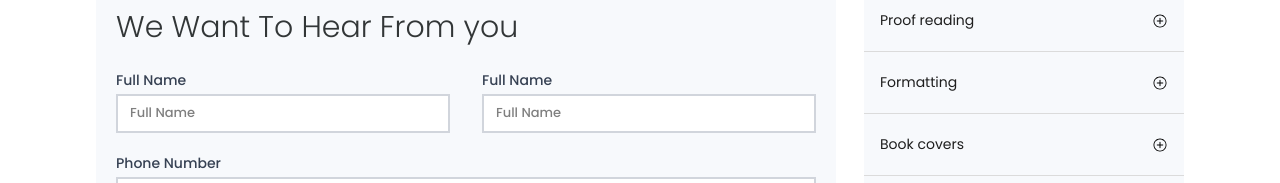
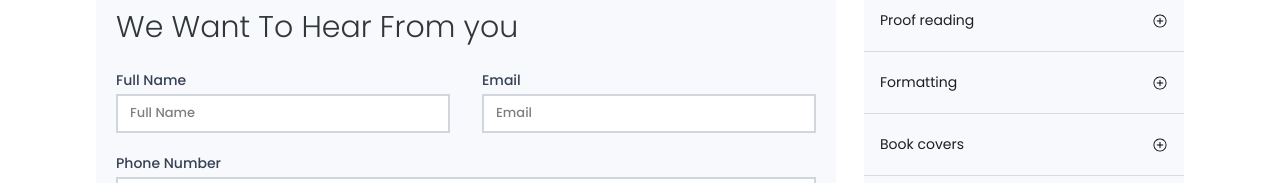
Before and after one commit to Adeel-116/Convex_publisher, a React (Vite) app: page /contact-us in a window 1280 px wide. Shown: the part 330-513 px from the top of the page. Built offline with nearby package versions, Linux system fonts and the light colour scheme.

Commit message:
fix bugs on Contact Form

```diff
--- a/src/Pages/HomePage/Contact_Page/ContactPage.jsx
+++ b/src/Pages/HomePage/Contact_Page/ContactPage.jsx
@@ -115,7 +115,7 @@ function ContactPage() {
                             info@premiumbookpublishers.com
                         </p>
 
-                        <div className="w-full h-auto rounded-xl bg-[#F7F9FC] py-20 px-5">
+                        <div className="w-full h-auto rounded-xl bg-[#F7F9FC] sm:py-20 py-10 px-5">
 
                             <form action="" className="w-full flex flex-col gap-y-5">
 
@@ -123,7 +123,7 @@ function ContactPage() {
                                     We Want To Hear From you
                                 </h2>
 
-                                <div className="w-full flex gap-x-8">
+                                <div className="w-full flex sm:flex-row flex-col gap-y-5 gap-x-8">
                                     <div className="flex-1">
                                         <label
                                             htmlFor="name"
@@ -146,13 +146,13 @@ function ContactPage() {
                                             htmlFor="name"
                                             className="block text-sm font-medium text-gray-700 mb-1"
                                         >
-                                            Full Name
+                                            Email
                                         </label>
                                         <InputField
-                                            label="Full Name"
+                                            label="Email"
                                             name="name"
                                             required
-                                            value={formData.name}
+                                            value={formData.email}
                                             onChange={handleChange}
                                             extraClases="py-2 px-3 bg-white"
                                         />
--- a/src/index.css
+++ b/src/index.css
@@ -28,7 +28,7 @@ body{
 }
 
 ::-webkit-scrollbar-thumb {
-  background: #007BFF;
+  background: linear-gradient(to bottom right, #4E58F7, #53b3eb);
 }
 
 ::-webkit-scrollbar-thumb:hover {
```
